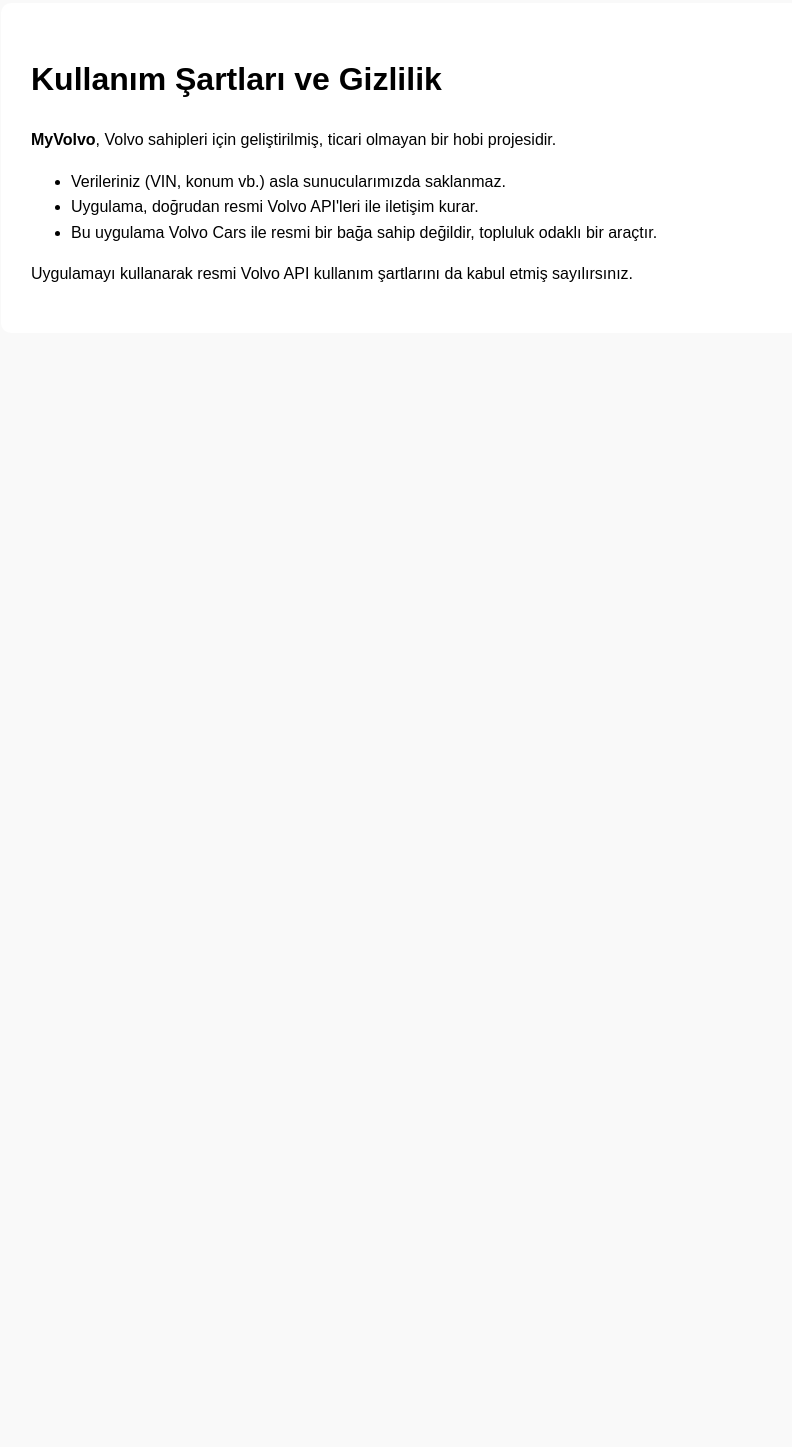
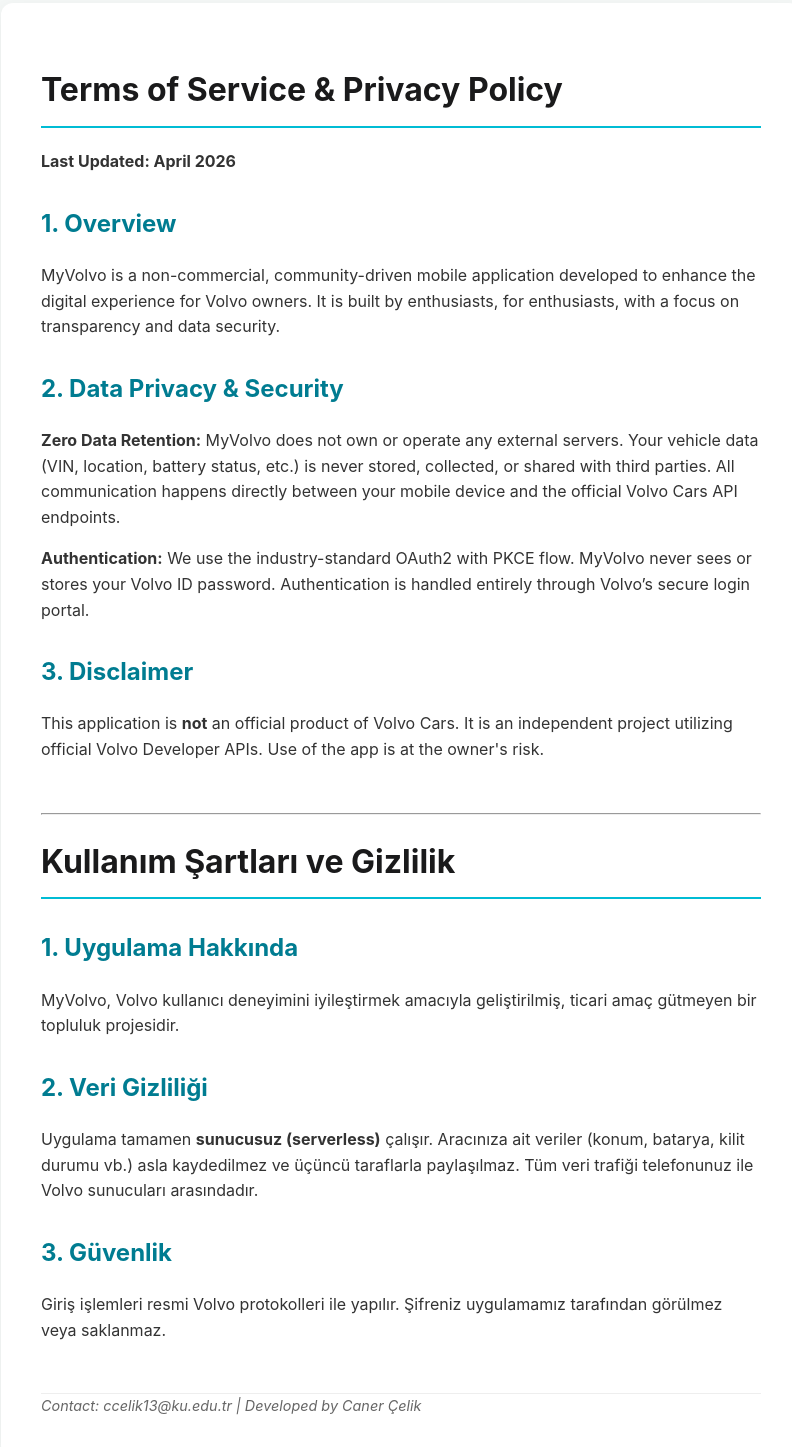
Before and after one commit to ccelik13/myvolvo, a plain HTML site: page terms.html in a window 1280 px wide. Shown: the part 37-1484 px from the top of the page, without its empty margins (239-1031 px from the left). Before the commit the page ends 800 px from the top, so only its background shows below. Drawn offline with Linux system fonts and the light colour scheme.

Commit message:
docs: enhance privacy policy with zero-data retention policy

```diff
--- a/terms.html
+++ b/terms.html
@@ -1,23 +1,52 @@
 <!DOCTYPE html>
-<html lang="tr">
+<html lang="en">
 <head>
     <meta charset="UTF-8">
-    <title>MyVolvo - Kullanım Şartları</title>
+    <meta name="viewport" content="width=device-width, initial-scale=1.0">
+    <title>MyVolvo - Terms of Service & Privacy Policy</title>
     <style>
-        body { font-family: sans-serif; line-height: 1.6; padding: 40px; max-width: 800px; margin: auto; background: #f9f9f9; }
-        .card { background: white; padding: 30px; border-radius: 10px; shadow: 0 2px 5px rgba(0,0,0,0.1); }
+        body { font-family: -apple-system, sans-serif; line-height: 1.6; color: #333; max-width: 800px; margin: auto; padding: 40px; background: #f4f7f6; }
+        .card { background: white; padding: 40px; border-radius: 12px; box-shadow: 0 4px 15px rgba(0,0,0,0.05); }
+        h1 { color: #1a1a1b; border-bottom: 2px solid #00bcd4; padding-bottom: 10px; }
+        h2 { color: #007c91; margin-top: 30px; }
+        .lang-section { margin-bottom: 50px; }
+        .disclaimer { font-style: italic; color: #666; font-size: 0.9em; margin-top: 20px; border-top: 1px solid #eee; pt: 20px; }
     </style>
 </head>
 <body>
     <div class="card">
-        <h1>Kullanım Şartları ve Gizlilik</h1>
-        <p><strong>MyVolvo</strong>, Volvo sahipleri için geliştirilmiş, ticari olmayan bir hobi projesidir.</p>
-        <ul>
-            <li>Verileriniz (VIN, konum vb.) asla sunucularımızda saklanmaz.</li>
-            <li>Uygulama, doğrudan resmi Volvo API'leri ile iletişim kurar.</li>
-            <li>Bu uygulama Volvo Cars ile resmi bir bağa sahip değildir, topluluk odaklı bir araçtır.</li>
-        </ul>
-        <p>Uygulamayı kullanarak resmi Volvo API kullanım şartlarını da kabul etmiş sayılırsınız.</p>
+        <div class="lang-section">
+            <h1>Terms of Service & Privacy Policy</h1>
+            <p><strong>Last Updated: April 2026</strong></p>
+
+            <h2>1. Overview</h2>
+            <p>MyVolvo is a non-commercial, community-driven mobile application developed to enhance the digital experience for Volvo owners. It is built by enthusiasts, for enthusiasts, with a focus on transparency and data security.</p>
+
+            <h2>2. Data Privacy & Security</h2>
+            <p><strong>Zero Data Retention:</strong> MyVolvo does not own or operate any external servers. Your vehicle data (VIN, location, battery status, etc.) is never stored, collected, or shared with third parties. All communication happens directly between your mobile device and the official Volvo Cars API endpoints.</p>
+            <p><strong>Authentication:</strong> We use the industry-standard OAuth2 with PKCE flow. MyVolvo never sees or stores your Volvo ID password. Authentication is handled entirely through Volvo’s secure login portal.</p>
+
+            <h2>3. Disclaimer</h2>
+            <p>This application is <strong>not</strong> an official product of Volvo Cars. It is an independent project utilizing official Volvo Developer APIs. Use of the app is at the owner's risk.</p>
+        </div>
+
+        <hr>
+
+        <div class="lang-section">
+            <h1>Kullanım Şartları ve Gizlilik</h1>
+            <h2>1. Uygulama Hakkında</h2>
+            <p>MyVolvo, Volvo kullanıcı deneyimini iyileştirmek amacıyla geliştirilmiş, ticari amaç gütmeyen bir topluluk projesidir.</p>
+
+            <h2>2. Veri Gizliliği</h2>
+            <p>Uygulama tamamen <strong>sunucusuz (serverless)</strong> çalışır. Aracınıza ait veriler (konum, batarya, kilit durumu vb.) asla kaydedilmez ve üçüncü taraflarla paylaşılmaz. Tüm veri trafiği telefonunuz ile Volvo sunucuları arasındadır.</p>
+
+            <h2>3. Güvenlik</h2>
+            <p>Giriş işlemleri resmi Volvo protokolleri ile yapılır. Şifreniz uygulamamız tarafından görülmez veya saklanmaz.</p>
+        </div>
+
+        <div class="disclaimer">
+            Contact: ccelik13@ku.edu.tr | Developed by Caner Çelik
+        </div>
     </div>
 </body>
 </html>
```
